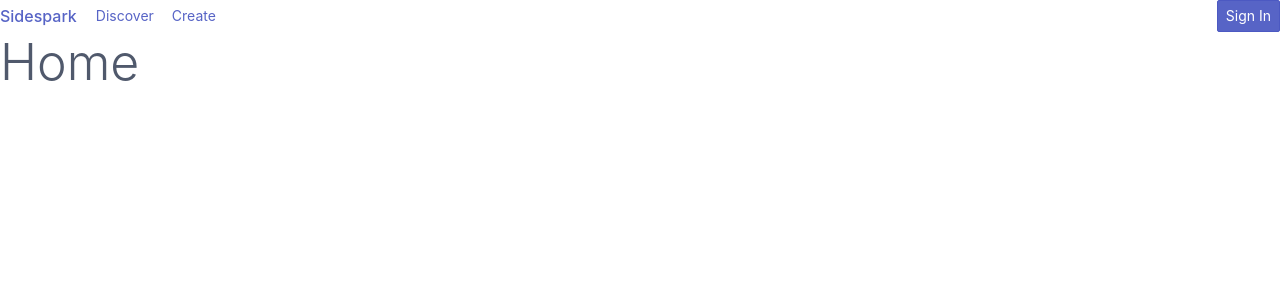
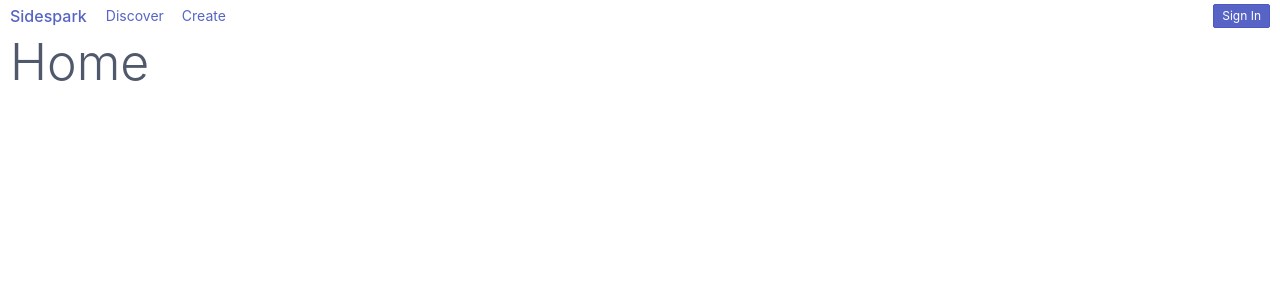
Before and after one commit to olivarity/sidespark-server, a React (Create React App) app: page / in a window 1280 px wide. Shown: the top 300 px of the page. Built offline with nearby package versions, Linux system fonts and the light colour scheme.

Commit message:
Sizing fixes

```diff
--- a/src/App.js
+++ b/src/App.js
@@ -10,7 +10,7 @@ class App extends Component {
   render() {
     return (
       <Router>
-        <div>
+        <div className="container">
           <Nav />
           <Route exact path="/" render={() => <h1>Home</h1>} />
           <Route path="/discover" render={() => <h1>Discover</h1>}/>
--- a/src/Nav.js
+++ b/src/Nav.js
@@ -11,7 +11,7 @@ function Nav () {
         <Link to="/create" className="btn btn-link">Create</Link>
       </section>
       <section className="navbar-section">
-        <Link to="/login" className="btn btn-primary">Sign In</Link>
+        <Link to="/login" className="btn btn-sm btn-primary">Sign In</Link>
       </section>
     </header>
   )
```
